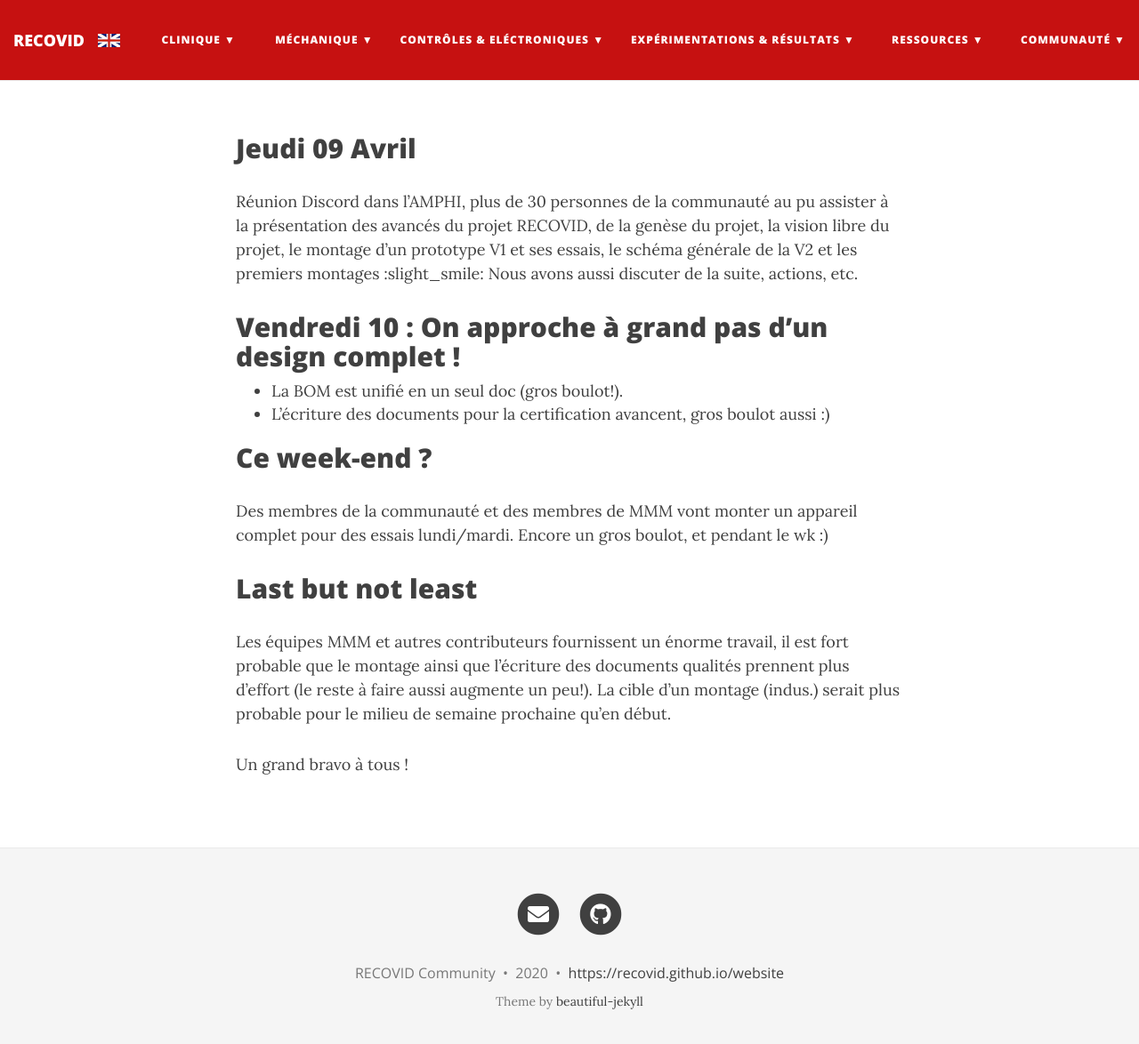
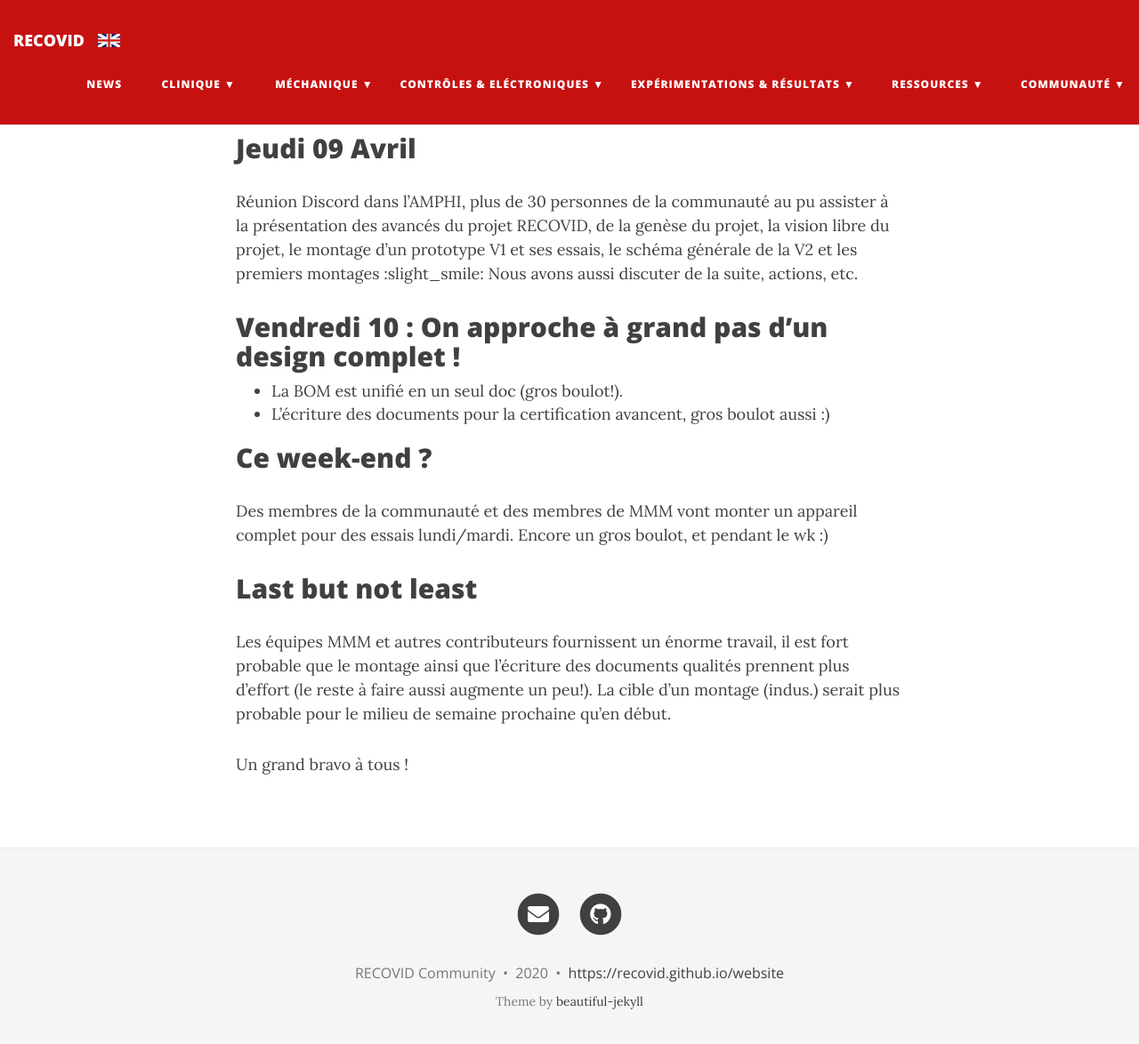
Before and after one commit to rstephane/multilingual, a Jekyll site: the page built from _posts/2020-04-10-point-de-synchro-avec-toute-la-communaute.md, in a window 1280 px wide and 1187 px high. Shown: the top 1174 px of the window at 89% size. Built offline with Jekyll 4.4.1, drawn with Linux system fonts in a browser that asks for light colours; nearby versions of some CDN libraries.

Commit message:
test for link

```diff
--- a/_config.yml
+++ b/_config.yml
@@ -108,6 +108,7 @@ navbar-links:
 
 # Multilingual : Menu French Version
 navbar-links-fr:
+  news : "blog"
   Clinique:
     - Spécifications : "about/index"
     - Résultats: "dontknow"
```
